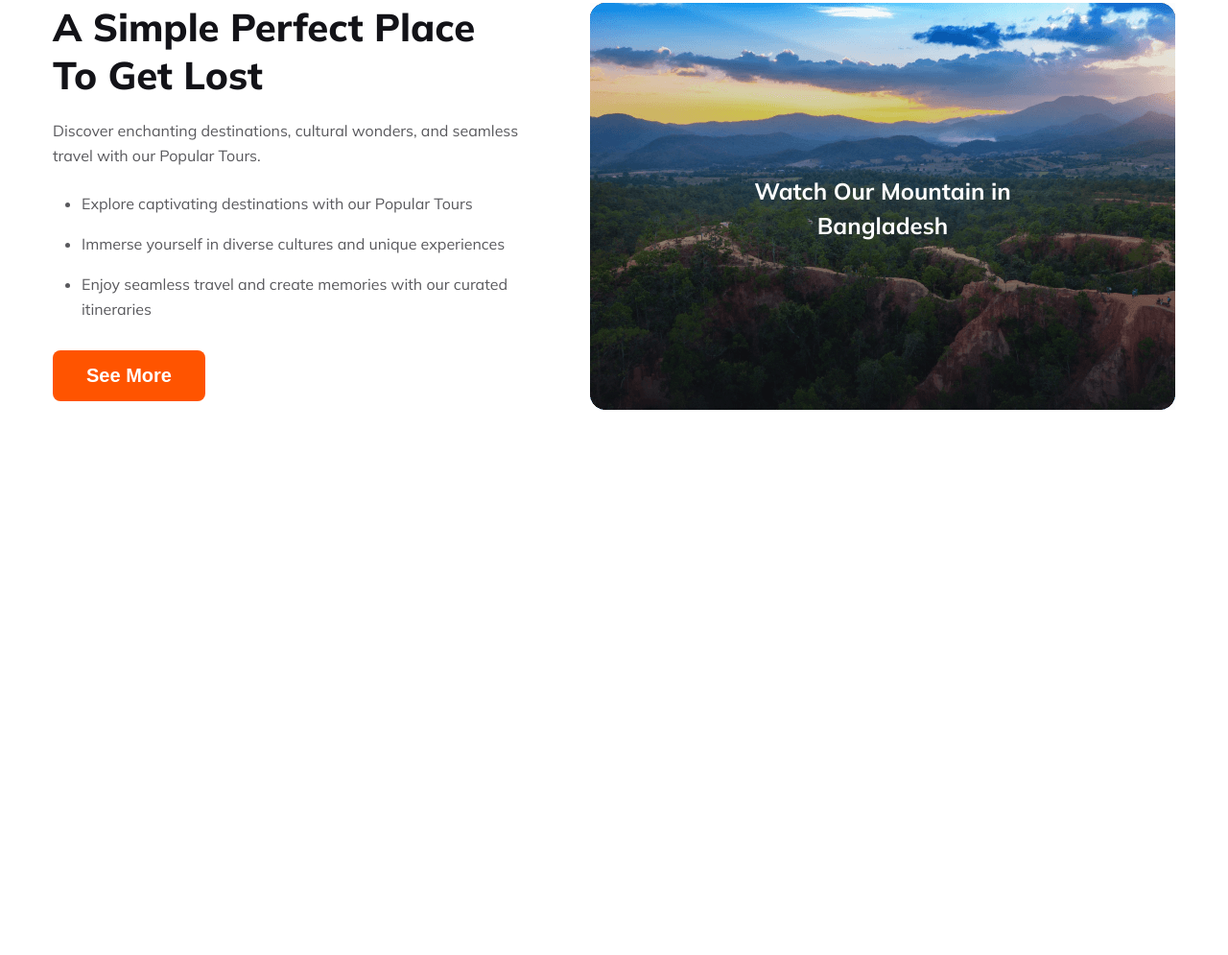
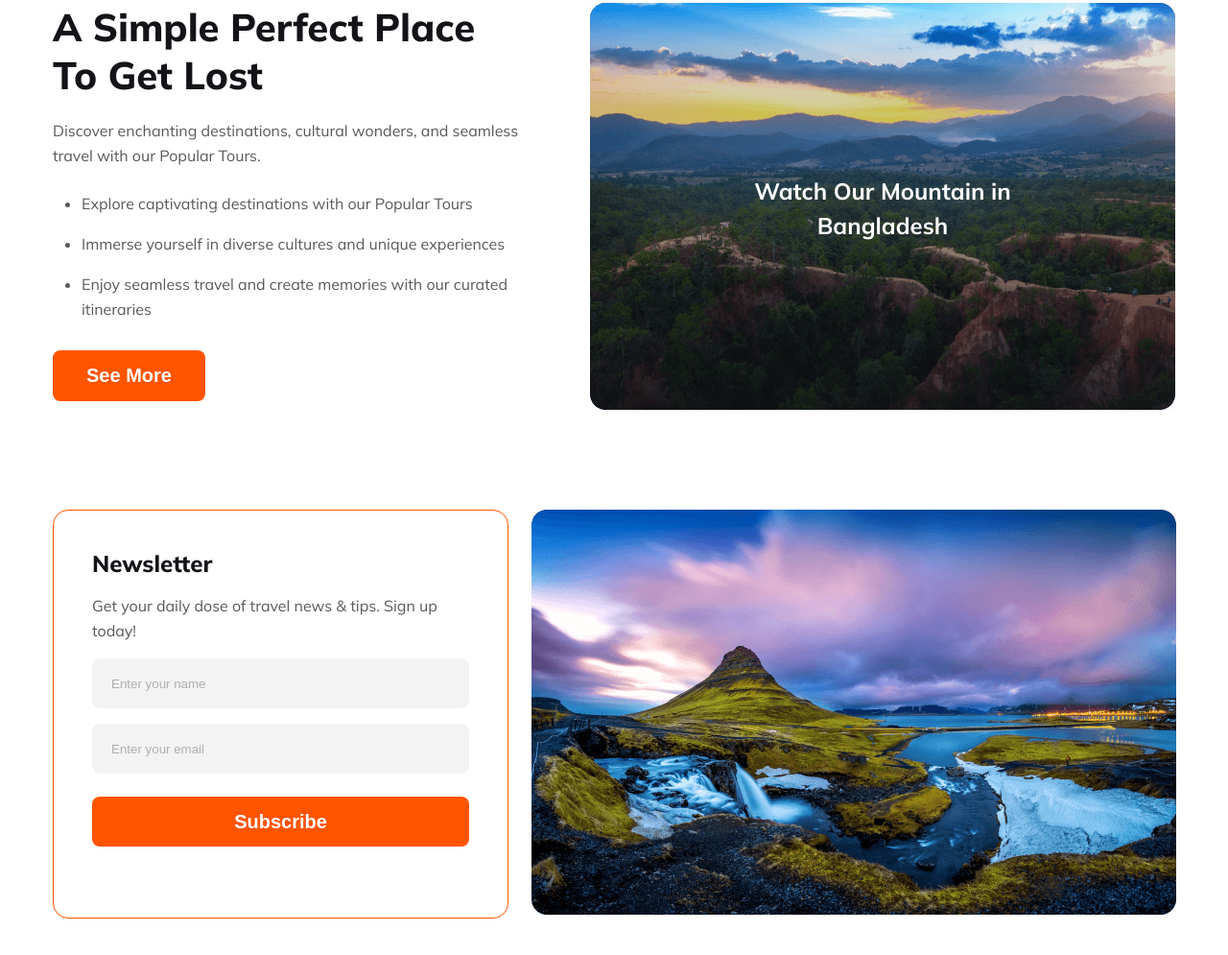
Before and after one commit to Asad9340/assignment-2-VentureVibes, a plain HTML site: page index.html in a window 1280 px wide. Shown: the part 2261-3256 px from the top of the page at 96% size. Before the commit the page ends 2792 px from the top, so only its background shows below. Drawn offline with Linux system fonts and the light colour scheme.

Commit message:
newsletter section added successfully

```diff
--- a/index.html
+++ b/index.html
@@ -20,7 +20,8 @@
     <link rel="stylesheet" href="styles/popular-tour.css" />
     <link rel="stylesheet" href="styles/destination.css" />
     <link rel="stylesheet" href="styles/choose-us.css" />
-    <link rel="stylesheet" href="styles/perfect-place.css">
+    <link rel="stylesheet" href="styles/perfect-place.css" />
+    <link rel="stylesheet" href="styles/news-letter.css">
 
     <script
       src="https://kit.fontawesome.com/db9e661b57.js"
@@ -251,6 +252,30 @@
         </div>
       </section>
       <!-- Perfect Place section ends here -->
+
+      <!-- Newsletter Section starts here -->
+      <section>
+        <div class="newsletter-container">
+          <div class="newsletter-content">
+            <h4>Newsletter</h4>
+            <p class="paragraph">Get your daily dose of travel news & tips. Sign up today!</p>
+            <div class="newsletter-input">
+              <input type="text" name="" placeholder="Enter your name" id="" />
+              <input
+                type="email"
+                name=""
+                placeholder="Enter your email"
+                id=""
+              />
+              <input type="button" value="Subscribe" />
+            </div>
+          </div>
+          <div>
+            <img src="./Images/Rectangle 8 (1).png" alt="" />
+          </div>
+        </div>
+      </section>
+      <!-- Newsletter Section ends here -->
     </main>
   </body>
 </html>
--- /dev/null
+++ b/styles/news-letter.css
@@ -0,0 +1,53 @@
+.newsletter-container {
+  display: flex;
+  justify-content: space-between;
+  gap: 24px;
+}
+.newsletter-content {
+  padding: 40px;
+  border-radius: 16px;
+  border: 1px solid #ff5400;
+}
+.newsletter-content > h4 {
+  color: #131318;
+  font-size: 24px;
+  font-weight: 800;
+  margin-bottom: 16px;
+}
+.newsletter-input input[type='text'],
+input[type='email'],
+input[type='button'] {
+  width: 393px;
+  height: 52px;
+  border: 0;
+  outline: 0;
+  border-radius: 8px;
+  background: rgba(19, 19, 24, 0.05);
+  margin-top: 16px;
+}
+.newsletter-input input[type='button'] {
+  background: #ff5400;
+  color: #fff;
+  font-size: 20px;
+  font-weight: 800;
+  margin-top: 24px;
+}
+.newsletter-input input[type='text']::placeholder,
+input[type='email']::placeholder {
+  padding-left: 20px;
+  color: rgba(19, 19, 24, 0.3);
+  cursor: pointer;
+}
+
+
+@media screen  and (max-width: 600px) {
+  .newsletter-container{
+    flex-direction: column;
+  }
+  .newsletter-container img{
+    width: 100%;
+  }
+  .newsletter-content{
+    text-align: center;
+  }
+}
```
